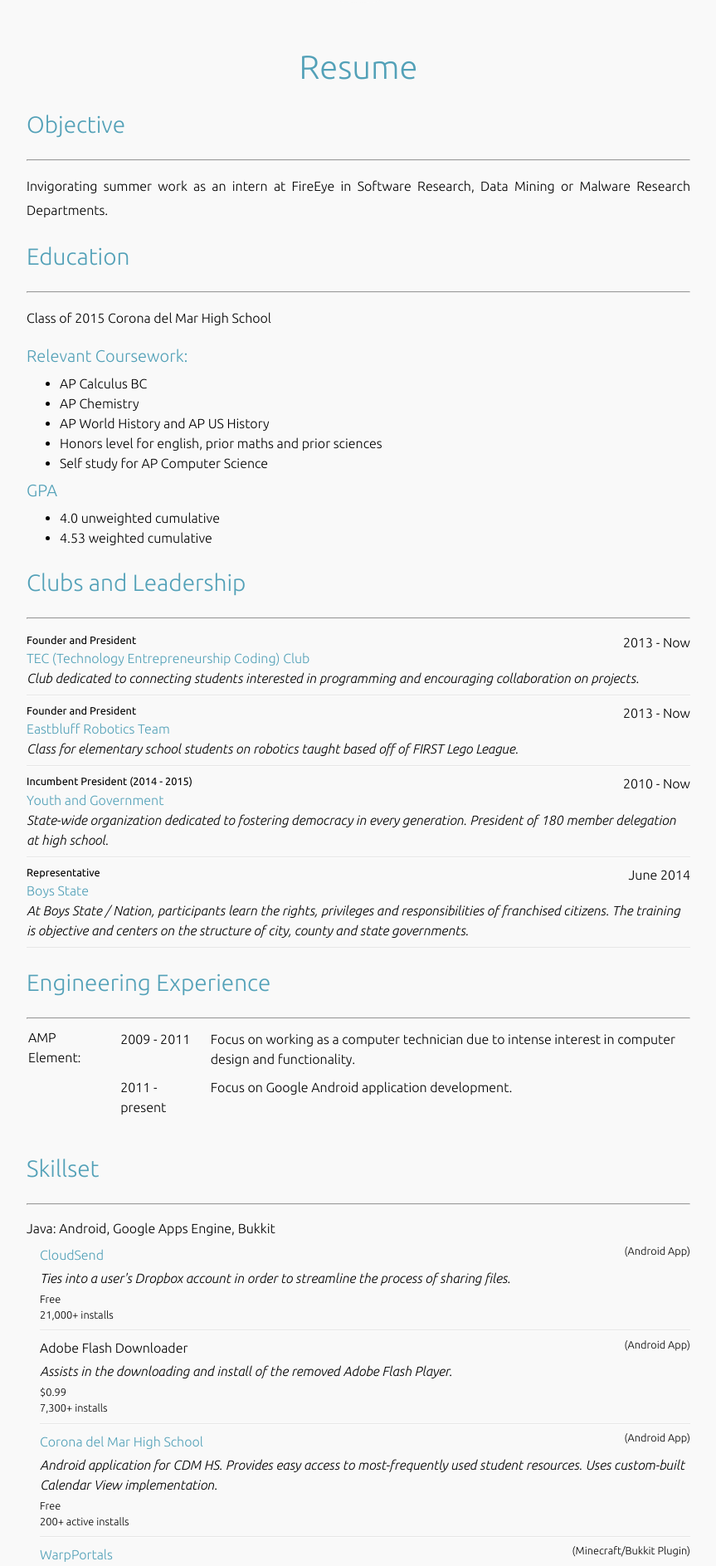
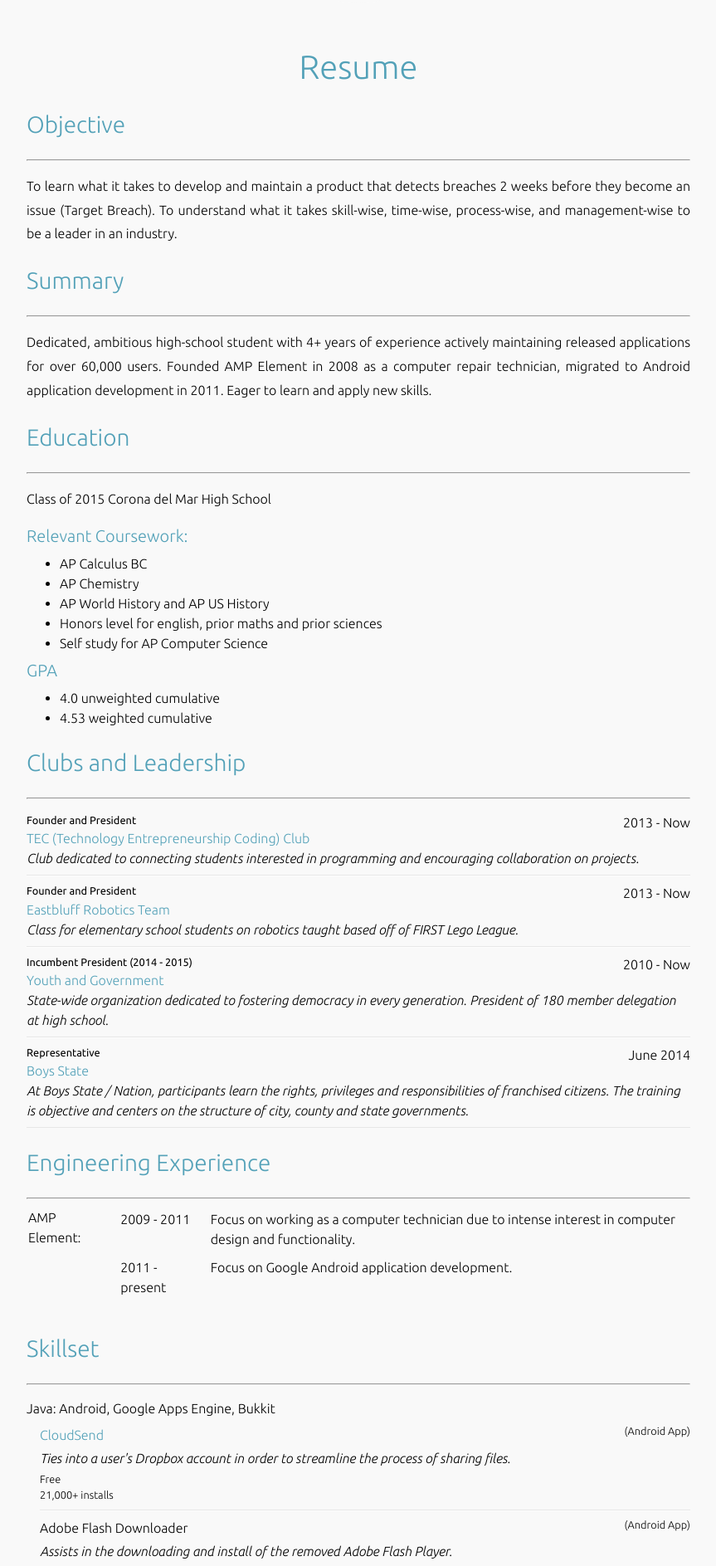
Before and after one commit to awendland/blog, a Jekyll site: the page built from resume.md, in a window 1280 px wide. Shown: the part 542-2429 px from the top of the page at 83% size, without its empty margins (208-1071 px from the left). Built offline with Jekyll 4.4.1, drawn with Linux system fonts in a browser that asks for light colours; nearby versions of some CDN libraries; Markdown is read by kramdown in place of the engine named in the settings.

Commit message:
Improved Objective and added a Summary portion

```diff
--- a/resume.md
+++ b/resume.md
@@ -5,7 +5,11 @@
 ---
 ### Objective
 ___
-Invigorating summer work as an intern at FireEye in Software Research, Data Mining or Malware Research Departments.
+To learn what it takes to develop and maintain a product that detects breaches 2 weeks before they become an issue (Target Breach). To understand what it takes skill-wise, time-wise, process-wise, and management-wise to be a leader in an industry.
+
+### Summary
+___
+Dedicated, ambitious high-school student with 4+ years of experience actively maintaining released applications for over 60,000 users. Founded AMP Element in 2008 as a computer repair technician, migrated to Android application development in 2011. Eager to learn and apply new skills.
 
 ###Education
 ___
```
